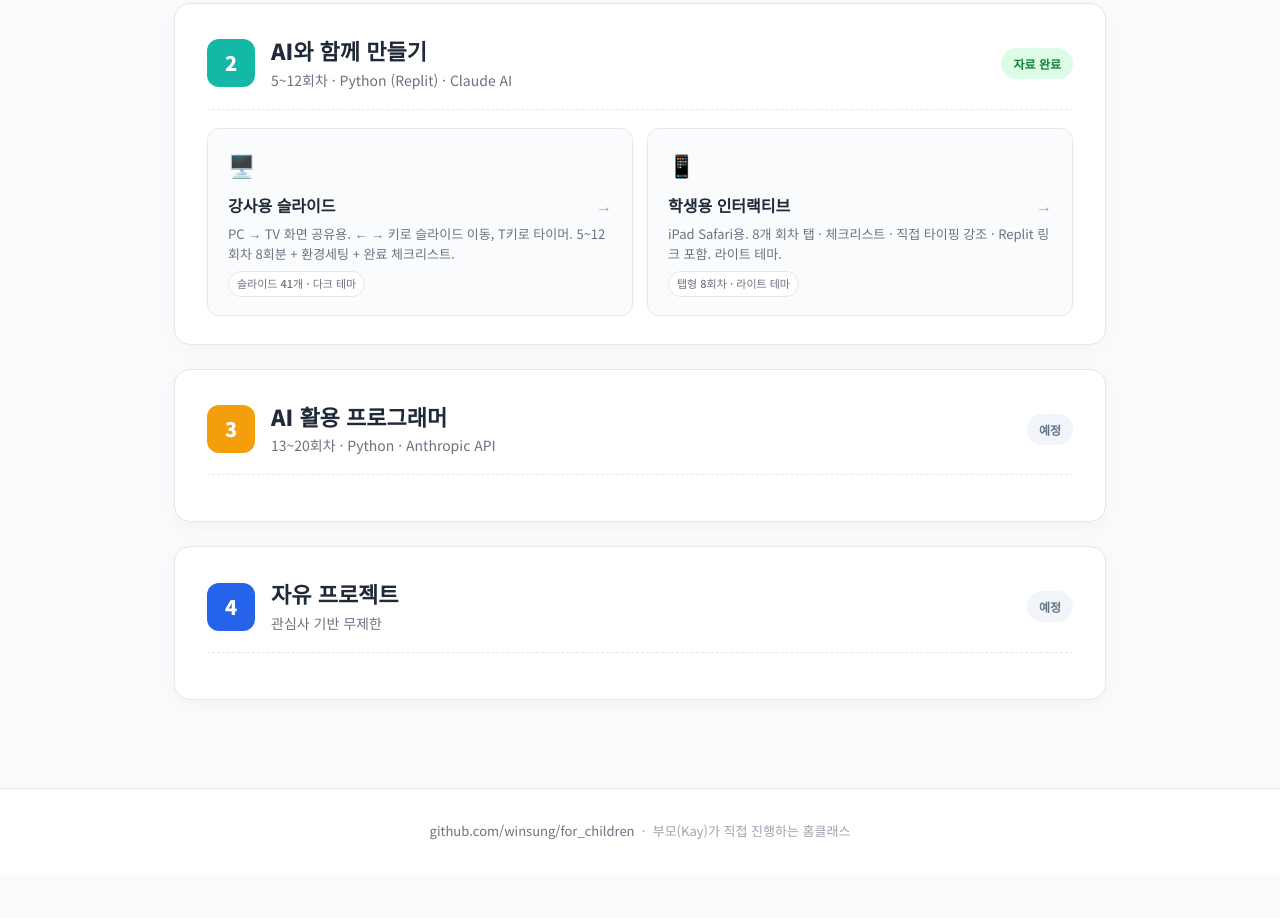
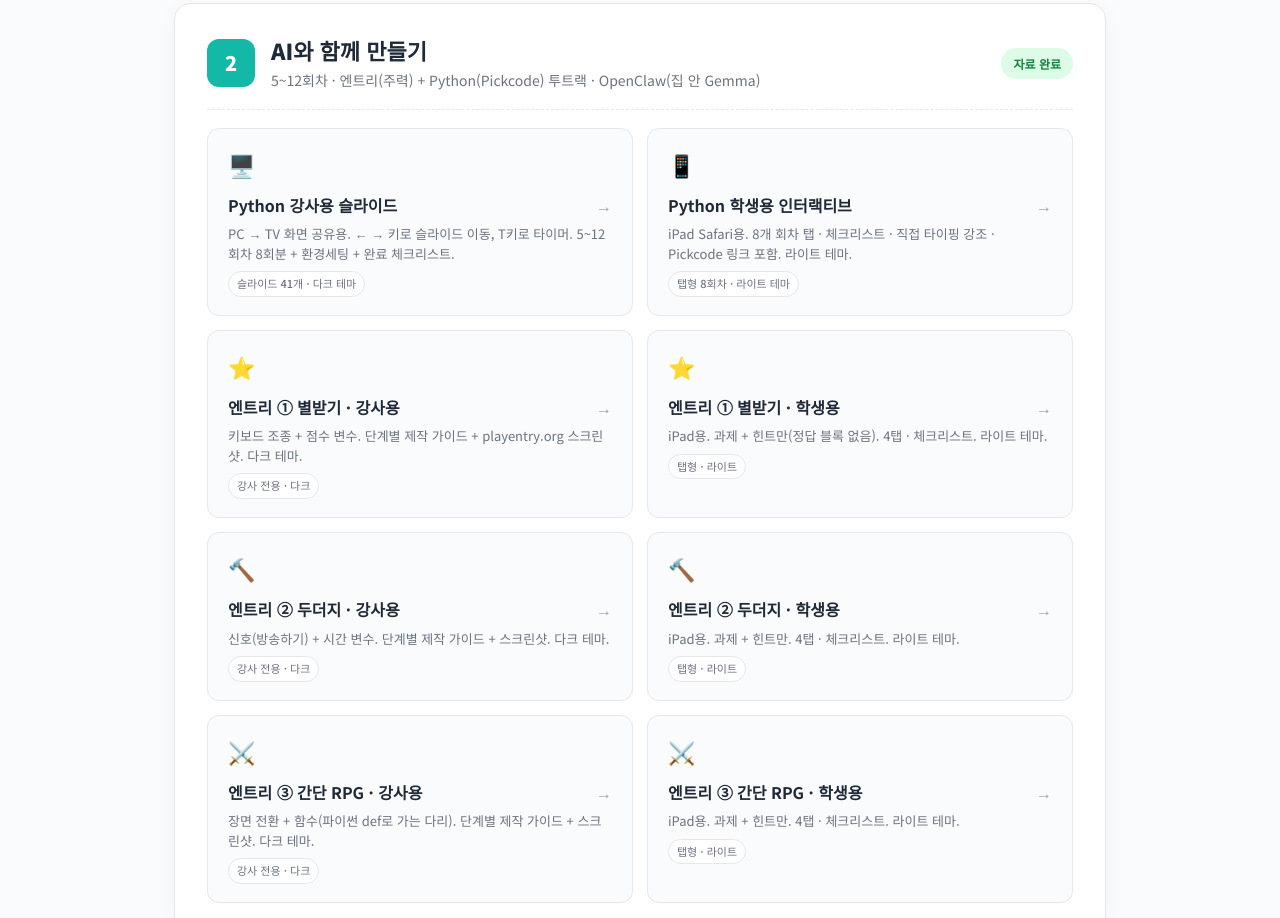
Before and after one commit to winsung/for_children, a browser extension: page index.html in a window 1280 px wide. Shown: the part 833-1751 px from the top of the page. Before the commit the page ends 1707 px from the top, so only its background shows below. Drawn offline with Linux system fonts and the light colour scheme.

Commit message:
Wire Entry two-track into curriculum doc and index
index.html 2단계 섹션에 엔트리 3게임(강사용·학생용) 6개 링크 추가,
오래된 설명(Replit·Claude)을 Pickcode·OpenClaw 투트랙으로 현행화.
2단계_커리큘럼.md에 투트랙 운영 구조 + 3게임 신개념 표 추가.

Co-Authored-By: Claude Opus 4.8 (1M context) <noreply@anthropic.com>

```diff
--- a/index.html
+++ b/index.html
@@ -279,22 +279,58 @@ footer a:hover { color: var(--purple); text-decoration: underline; }
       <div class="stage-num">2</div>
       <div class="stage-info">
         <h2>AI와 함께 만들기</h2>
-        <div class="desc">5~12회차 · Python (Replit) · Claude AI</div>
+        <div class="desc">5~12회차 · 엔트리(주력) + Python(Pickcode) 투트랙 · OpenClaw(집 안 Gemma)</div>
       </div>
       <span class="stage-status status-done">자료 완료</span>
     </div>
     <div class="materials">
       <a class="material" href="2단계_강사용.html">
         <span class="icon">🖥️</span>
-        <span class="title">강사용 슬라이드</span>
+        <span class="title">Python 강사용 슬라이드</span>
         <span class="desc">PC → TV 화면 공유용. ← → 키로 슬라이드 이동, T키로 타이머. 5~12회차 8회분 + 환경세팅 + 완료 체크리스트.</span>
         <span class="tag">슬라이드 41개 · 다크 테마</span>
       </a>
       <a class="material" href="2단계_학생용.html">
         <span class="icon">📱</span>
-        <span class="title">학생용 인터랙티브</span>
-        <span class="desc">iPad Safari용. 8개 회차 탭 · 체크리스트 · 직접 타이핑 강조 · Replit 링크 포함. 라이트 테마.</span>
+        <span class="title">Python 학생용 인터랙티브</span>
+        <span class="desc">iPad Safari용. 8개 회차 탭 · 체크리스트 · 직접 타이핑 강조 · Pickcode 링크 포함. 라이트 테마.</span>
         <span class="tag">탭형 8회차 · 라이트 테마</span>
+      </a>
+      <a class="material" href="2단계_엔트리1_별받기_강사용.html">
+        <span class="icon">⭐</span>
+        <span class="title">엔트리 ① 별받기 · 강사용</span>
+        <span class="desc">키보드 조종 + 점수 변수. 단계별 제작 가이드 + playentry.org 스크린샷. 다크 테마.</span>
+        <span class="tag">강사 전용 · 다크</span>
+      </a>
+      <a class="material" href="2단계_엔트리1_별받기_학생용.html">
+        <span class="icon">⭐</span>
+        <span class="title">엔트리 ① 별받기 · 학생용</span>
+        <span class="desc">iPad용. 과제 + 힌트만(정답 블록 없음). 4탭 · 체크리스트. 라이트 테마.</span>
+        <span class="tag">탭형 · 라이트</span>
+      </a>
+      <a class="material" href="2단계_엔트리2_두더지_강사용.html">
+        <span class="icon">🔨</span>
+        <span class="title">엔트리 ② 두더지 · 강사용</span>
+        <span class="desc">신호(방송하기) + 시간 변수. 단계별 제작 가이드 + 스크린샷. 다크 테마.</span>
+        <span class="tag">강사 전용 · 다크</span>
+      </a>
+      <a class="material" href="2단계_엔트리2_두더지_학생용.html">
+        <span class="icon">🔨</span>
+        <span class="title">엔트리 ② 두더지 · 학생용</span>
+        <span class="desc">iPad용. 과제 + 힌트만. 4탭 · 체크리스트. 라이트 테마.</span>
+        <span class="tag">탭형 · 라이트</span>
+      </a>
+      <a class="material" href="2단계_엔트리3_RPG_강사용.html">
+        <span class="icon">⚔️</span>
+        <span class="title">엔트리 ③ 간단 RPG · 강사용</span>
+        <span class="desc">장면 전환 + 함수(파이썬 def로 가는 다리). 단계별 제작 가이드 + 스크린샷. 다크 테마.</span>
+        <span class="tag">강사 전용 · 다크</span>
+      </a>
+      <a class="material" href="2단계_엔트리3_RPG_학생용.html">
+        <span class="icon">⚔️</span>
+        <span class="title">엔트리 ③ 간단 RPG · 학생용</span>
+        <span class="desc">iPad용. 과제 + 힌트만. 4탭 · 체크리스트. 라이트 테마.</span>
+        <span class="tag">탭형 · 라이트</span>
       </a>
     </div>
   </div>
```
Also changed, not shown: 2단계_커리큘럼.md (+27 -0 lines).
